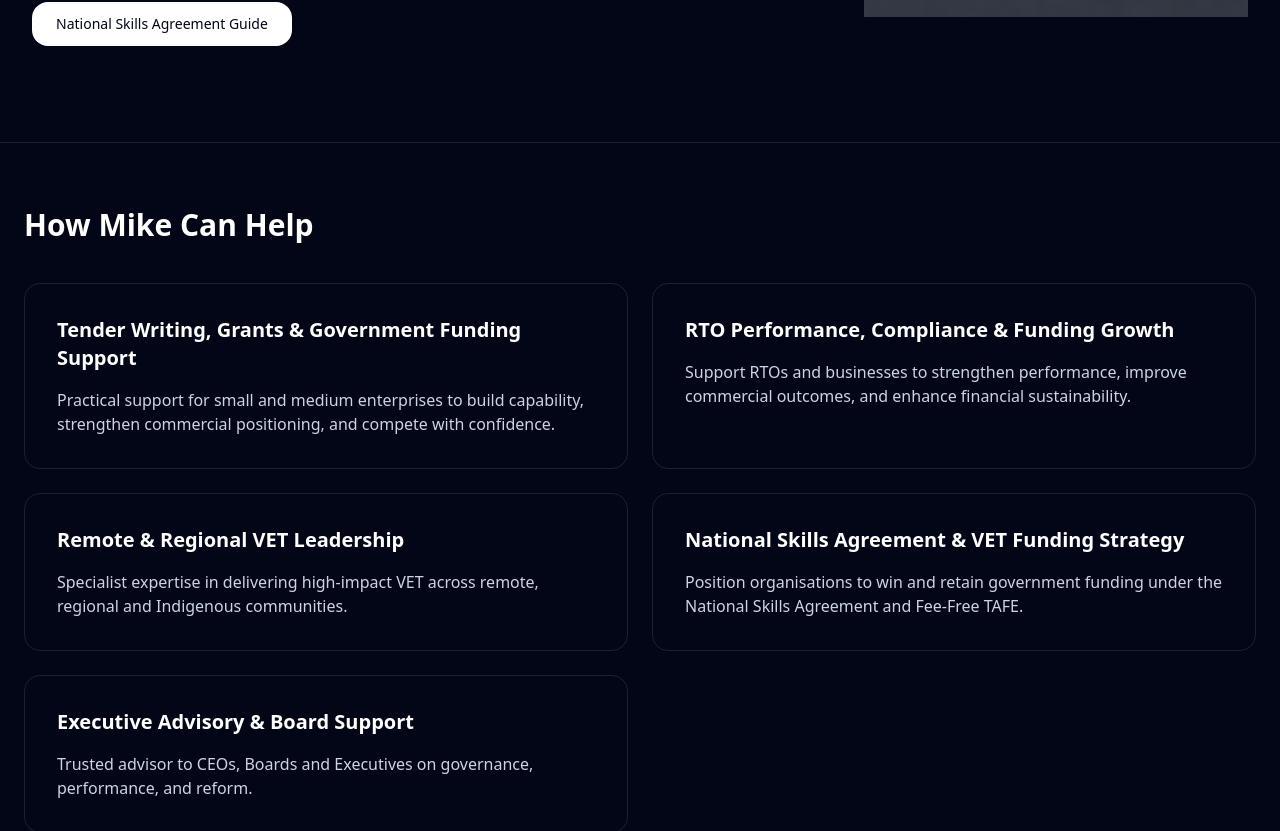
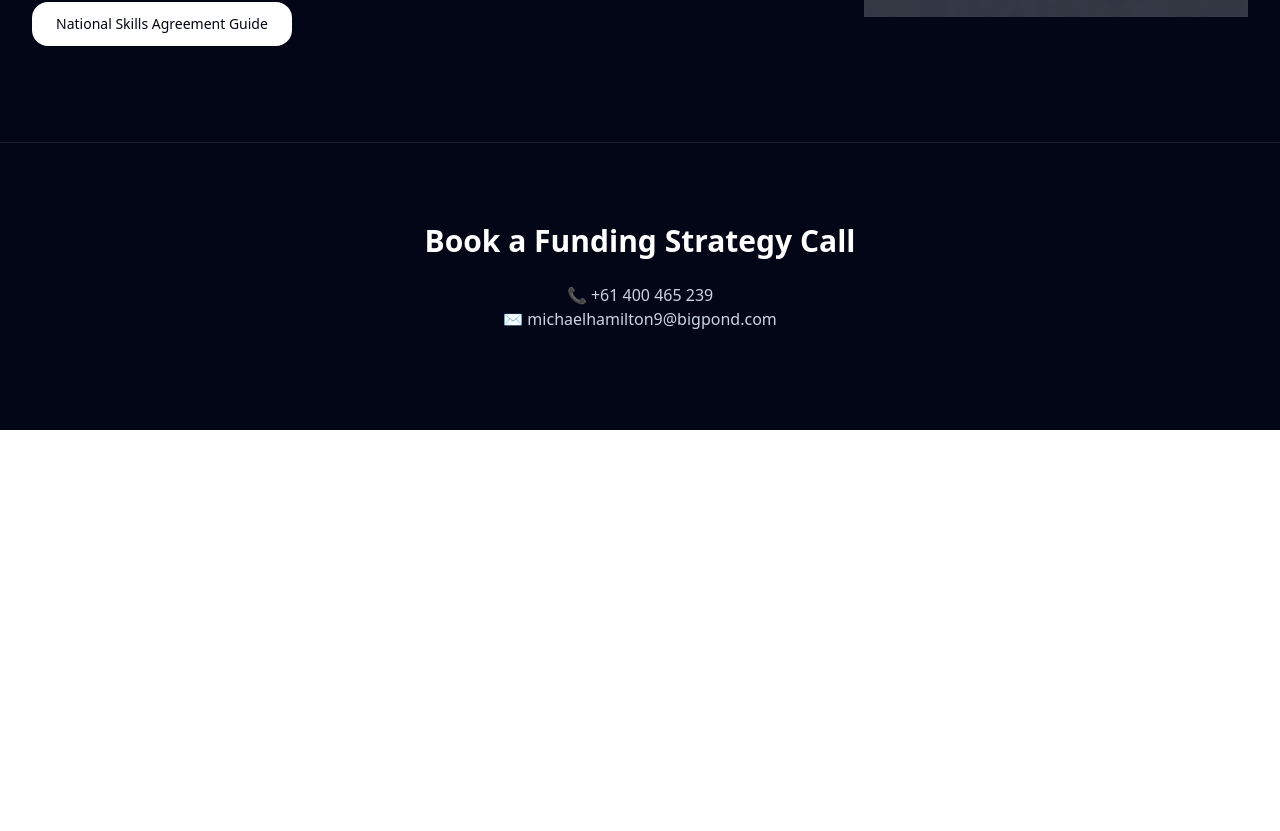
Before and after one commit to melanieorr-png/mikehamilton-site2, a React (Vite) app: page / in a window 1280 px wide. Shown: the part 500-1331 px from the top of the page. After the commit the page ends 930 px from the top, so only its background shows below. Built offline with nearby package versions, Linux system fonts and the light colour scheme.

Commit message:
Update App.jsx

```diff
--- a/src/App.jsx
+++ b/src/App.jsx
@@ -2,40 +2,14 @@ import { HashRouter as Router, Routes, Route, Link } from "react-router-dom";
 import NationalSkillsAgreement from "./NationalSkillsAgreement";
 
 function Home() {
-  const services = [
-    {
-      title: "Tender Writing, Grants & Government Funding Support",
-      description:
-        "Practical support for small and medium enterprises to build capability, strengthen commercial positioning, and compete with confidence.",
-    },
-    {
-      title: "RTO Performance, Compliance & Funding Growth",
-      description:
-        "Support RTOs and businesses to strengthen performance, improve commercial outcomes, and enhance financial sustainability.",
-    },
-    {
-      title: "Remote & Regional VET Leadership",
-      description:
-        "Specialist expertise in delivering high-impact VET across remote, regional and Indigenous communities.",
-    },
-    {
-      title: "National Skills Agreement & VET Funding Strategy",
-      description:
-        "Position organisations to win and retain government funding under the National Skills Agreement and Fee-Free TAFE.",
-    },
-    {
-      title: "Executive Advisory & Board Support",
-      description:
-        "Trusted advisor to CEOs, Boards and Executives on governance, performance, and reform.",
-    },
-  ];
-
   return (
     <div className="min-h-screen bg-slate-950 text-white">
+
       {/* HERO */}
       <section className="relative overflow-hidden border-b border-white/10">
         <div className="relative mx-auto max-w-7xl px-6 pb-24 lg:px-8">
           <div className="flex items-center w-full gap-10">
+
             {/* LEFT */}
             <div className="max-w-3xl">
               <h1 className="text-5xl font-semibold sm:text-6xl">
@@ -69,24 +43,8 @@ function Home() {
                 className="w-56 md:w-72 lg:w-96"
               />
             </div>
+
           </div>
-        </div>
-      </section>
-
-      {/* SERVICES */}
-      <section className="mx-auto max-w-7xl px-6 py-16">
-        <h2 className="text-3xl font-semibold">How Mike Can Help</h2>
-
-        <div className="mt-10 grid gap-6 md:grid-cols-2">
-          {services.map((service) => (
-            <div
-              key={service.title}
-              className="rounded-2xl border border-white/10 p-8"
-            >
-              <h3 className="text-xl font-semibold">{service.title}</h3>
-              <p className="mt-4 text-slate-300">{service.description}</p>
-            </div>
-          ))}
         </div>
       </section>
 
@@ -99,6 +57,7 @@ function Home() {
           <p>✉️ michaelhamilton9@bigpond.com</p>
         </div>
       </section>
+
     </div>
   );
 }
```
